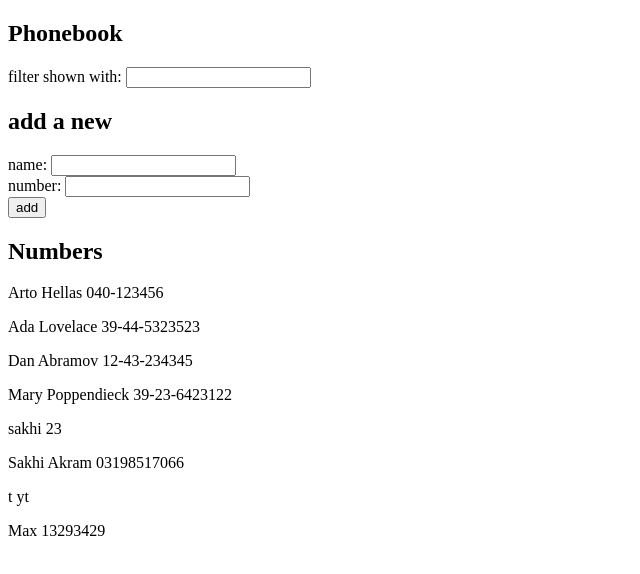
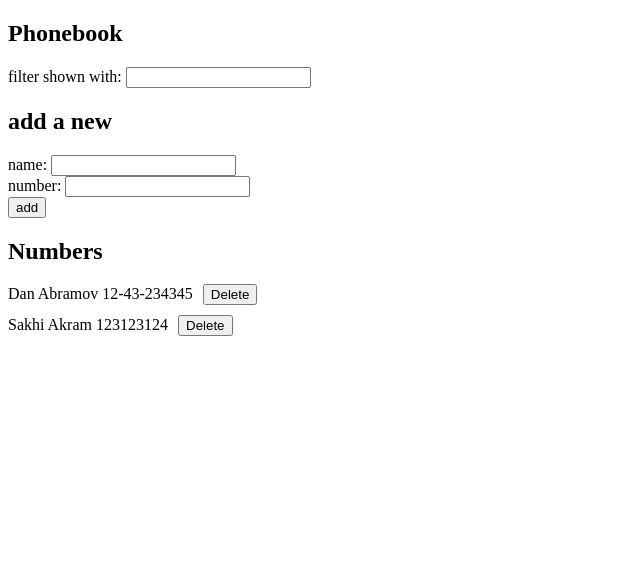
Before and after one commit to syedsakhiakram66/fso-part2, a React (Vite) app in the folder phonebook/: page / in a window 1280 px wide. Shown: the top 574 px of the page, without its empty margins (0-640 px from the left). Built offline with nearby package versions, Linux system fonts and the light colour scheme; data requests are answered from the project's data file.

Commit message:
exercise 2.14 solved

```diff
--- a/phonebook/src/App.jsx
+++ b/phonebook/src/App.jsx
@@ -76,7 +76,7 @@ const App = () => {
         addNameAndNumber={addNameAndNumber}
       />
       <h2>Numbers</h2>
-      <Persons persons={shownPeople} />
+      <Persons persons={persons} setPersons={setPersons} />
     </div>
   );
 };
--- a/phonebook/src/components/Persons.jsx
+++ b/phonebook/src/components/Persons.jsx
@@ -1,11 +1,38 @@
-const Persons = ({ persons }) => (
-  <div>
-    {persons.map((person, index) => (
-      <p key={person?.id ?? person?.name ?? index}>
-        {person?.name ?? '(no name)'} {person?.number ?? ''}
-      </p>
-    ))}
-  </div>
-)
+import personService from './services/persons';
 
-export default Persons
+const Persons = ({ persons, setPersons }) => {
+
+  const handleDelete = (id, name) => {
+    const confirmDelete = window.confirm(`Delete ${name}?`);
+    if (!confirmDelete) return;
+    personService
+      .deletes(id)
+      .then(() => {
+        setPersons(persons.filter(person => person.id !== id));
+      })
+      .catch(err => {
+        console.error('Delete failed', err);
+        alert(`Information of ${name} has already been removed from server`);
+        setPersons(persons.filter(person => person.id !== id));
+      });
+    }
+  return (
+    <div>
+      {persons.map((person, index) => (
+        <div key={person?.id ?? person?.name ?? index} style={{ marginBottom: '10px' }}>
+          <span>
+            {person?.name ?? '(no name)'} {person?.number ?? ''}
+          </span>
+          <button
+            onClick={() => handleDelete(person.id, person.name)}
+            style={{ marginLeft: '10px' }}
+          >
+            Delete
+          </button>
+        </div>
+      ))}
+    </div>
+  );
+}
+
+export default Persons;
--- a/phonebook/src/components/services/persons.js
+++ b/phonebook/src/components/services/persons.js
@@ -12,4 +12,9 @@ const create = (newObject) => {
   return request.then(response => response.data)
 }
 
-export default { getAll, create }
+const deletes = (id) => {
+  const request = axios.delete(`${baseUrl}/${id}`)
+  return request.then(response => response.data)
+}
+
+export default { getAll, create, deletes }
--- a/phonebook/src/db.json
+++ b/phonebook/src/db.json
@@ -1,44 +1,14 @@
 {
   "persons": [
-    {
-      "name": "Arto Hellas",
-      "number": "040-123456",
-      "id": "1"
-    },
-    {
-      "name": "Ada Lovelace",
-      "number": "39-44-5323523",
-      "id": "2"
-    },
     {
       "name": "Dan Abramov",
       "number": "12-43-234345",
       "id": "3"
     },
     {
-      "name": "Mary Poppendieck",
-      "number": "39-23-6423122",
-      "id": "4"
-    },
-    {
-      "id": "306f",
-      "name": "sakhi",
-      "number": "23"
-    },
-    {
-      "id": "c17e",
+      "id": "869d",
       "name": "Sakhi Akram",
-      "number": "03198517066"
-    },
-    {
-      "id": "5167",
-      "name": "t",
-      "number": "yt"
-    },
-    {
-      "id": "1437",
-      "name": "Max",
-      "number": "13293429"
+      "number": "123123124"
     }
   ]
 }
```
